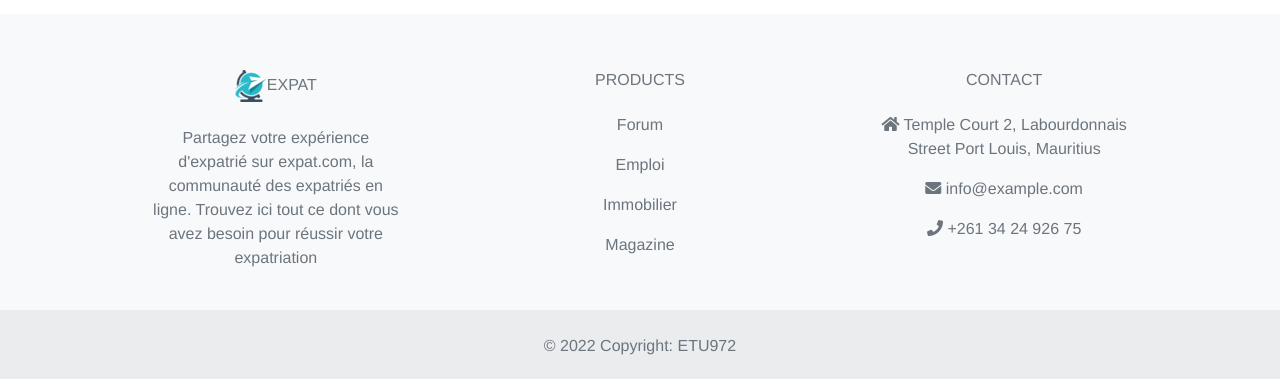
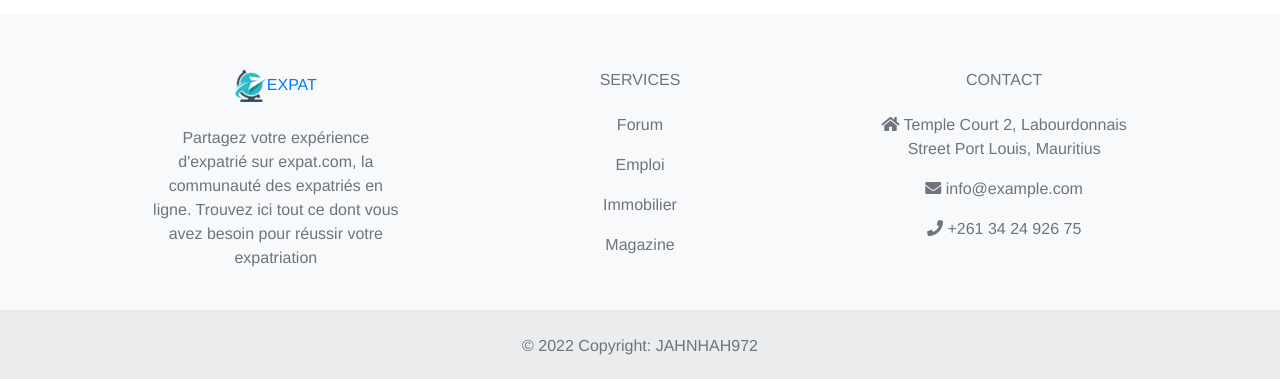
Before and after one commit to kasiliwachiye/vuejs-blog-website, a Vue app: page / in a window 1280 px wide. Shown: the part 504-883 px from the top of the page. Built offline with nearby package versions, Linux system fonts and the light colour scheme; no server answers.

Commit message:
[FIX] MINOR DETAIL FIX

```diff
--- a/src/components/footer/FooterComponent.vue
+++ b/src/components/footer/FooterComponent.vue
@@ -1,30 +1,20 @@
 <template>
-    <!-- Footer -->
     <footer class="text-center text-lg-start bg-light text-muted pt-2">
-
-        <!-- Section: Links  -->
         <section class="">
             <div class="container text-center text-md-start mt-5">
-                <!-- Grid row -->
                 <div class="row mt-3">
-                    <!-- Grid column -->
                     <div class="col-md-3 col-lg-4 col-xl-3 mx-auto mb-4">
-                        <!-- Content -->
                         <h6 class="text-uppercase fw-bold mb-4">
-                            <img src="../../assets/images/favicon.webp" alt="" srcset="">EXPAT
+                            <a href="https://www.expat.com"><img src="../../assets/images/favicon.webp" alt="expat.com" srcset="">EXPAT</a>
                         </h6>
                         <p>
                             Partagez votre expérience d'expatrié sur expat.com, la communauté des expatriés en ligne.
                             Trouvez ici tout ce dont vous avez besoin pour réussir votre expatriation
                         </p>
                     </div>
-                    <!-- Grid column -->
-
-                    <!-- Grid column -->
                     <div class="col-md-2 col-lg-2 col-xl-2 mx-auto mb-4">
-                        <!-- Links -->
                         <h6 class="text-uppercase fw-bold mb-4">
-                            Products
+                            Services
                         </h6>
                         <p>
                             <a href="https://www.bing.com/ck/a?!&&p=451c8219e8d7108757e1790e6e42a61380c2ad35ef3232123b96b0e165a08e40JmltdHM9MTY1Njk2NjYzNyZpZ3VpZD1hZjhmMGI0MC03MzUyLTRkNWQtYjNjNC00NjkxZjdhYWQ3MzImaW5zaWQ9NTM0NQ&ptn=3&hsh=1&fclid=29c1acea-fbd8-11ec-8114-9ebf3e050afd&u=a1aHR0cHM6Ly93d3cuZXhwYXQuY29tL2ZyL2ZvcnVtLw&ntb=1"
@@ -43,11 +33,7 @@
                                 class="text-reset">Magazine</a>
                         </p>
                     </div>
-                    <!-- Grid column -->
-
-                    <!-- Grid column -->
                     <div class="col-md-4 col-lg-3 col-xl-3 mx-auto mb-md-0 mb-4">
-                        <!-- Links -->
                         <h6 class="text-uppercase fw-bold mb-4">
                             Contact
                         </h6>
@@ -64,21 +50,14 @@
                         </p>
                         <p><i class="fas fa-phone me-3"></i> +261 34 24 926 75</p>
                     </div>
-                    <!-- Grid column -->
                 </div>
-                <!-- Grid row -->
             </div>
         </section>
-        <!-- Section: Links  -->
-
-        <!-- Copyright -->
         <div class="text-center p-4" style="background-color: rgba(0, 0, 0, 0.05);">
             © 2022 Copyright:
-            <a class="text-reset fw-bold" href="https://mdbootstrap.com/">ETU972</a>
+            <a class="text-reset fw-bold" href="https://mdbootstrap.com/">JAHNHAH972</a>
         </div>
-        <!-- Copyright -->
     </footer>
-    <!-- Footer -->
 </template>
 
 <script>
--- a/src/components/header/AutoCompleteComponent.vue
+++ b/src/components/header/AutoCompleteComponent.vue
@@ -27,9 +27,6 @@ export default {
         };
     },
     methods: {
-        test(){
-            console.log('helo')
-        },
         filterResults() {
             this.results = this.items.filter(item => item.toLowerCase().indexOf(this.search.toLowerCase()) > -1);
         },
--- a/src/router/index.js
+++ b/src/router/index.js
@@ -23,7 +23,6 @@ const routes = [
     },
 ]
 
-// eslint-disable-next-line no-new
 const router = new VueRouter({
     linkActiveClass: "active",
     mode: "history",
--- a/src/services/http/HttpService.js
+++ b/src/services/http/HttpService.js
@@ -8,5 +8,4 @@ const httpClient = axios.create({
     timeout: 5000,
 });
 
-console.log(process.env.VUE_APP_BASE_URL)
 export default httpClient;
--- a/src/store/index.js
+++ b/src/store/index.js
@@ -56,16 +56,14 @@ const store =new Vuex.Store({
                 d.introduction.toLowerCase().includes(key)||
                 d.body.toLowerCase().includes(key)))
             }
-            if(state.sort!=''){
+            if(state.sort){
                 state.sort=='asc'&&response.data.sort((a, b) => a.name > b.name ? 1 : -1);
-                state.sort=='desc'&&response.data.sort((a, b) => a.name < b.name ? 1 : -1);
+                state.sort=='dsc'&&response.data.sort((a, b) => a.name < b.name ? 1 : -1);
             }
             return response;
         },
-        findById(state){
-            const huhu=state.data.find(a=>a.id==state.id);
-            console.log(huhu)
-            return huhu;
+        oneArticle(state){
+            return state.data.find(a=>a.id==state.id);
         },
         types(state){
             return state.data.reduce((previous,current)=>{
--- a/src/views/article/DetailArticleView.vue
+++ b/src/views/article/DetailArticleView.vue
@@ -1,7 +1,7 @@
 <template>
   <div class="container">
     <loading-component v-if="loading"/>
-    <article-detail-component :prop="findById"/>
+    <article-detail-component :prop="oneArticle"/>
   </div>
 </template>
 
@@ -25,14 +25,14 @@ export default {
     this.loading=true;
     this.action_set_id(this.id);
     await this.action_load_data();
-    document.title=this.findById.title;
+    document.title = this.oneArticle.title;
     this.loading=false;
   },
   methods:{
     ...mapActions(['action_load_data','action_set_id'])
   },
   computed:{
-    ...mapGetters(['findById'])
+    ...mapGetters(['oneArticle'])
   }
 }
 </script>
```
